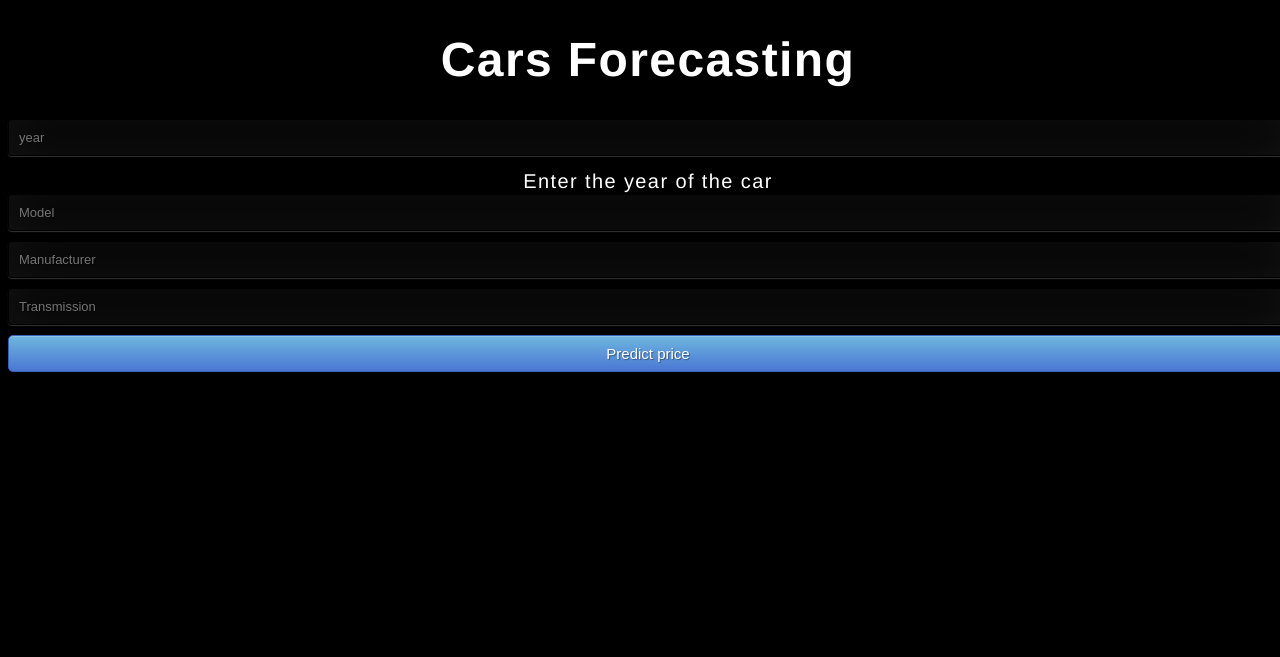
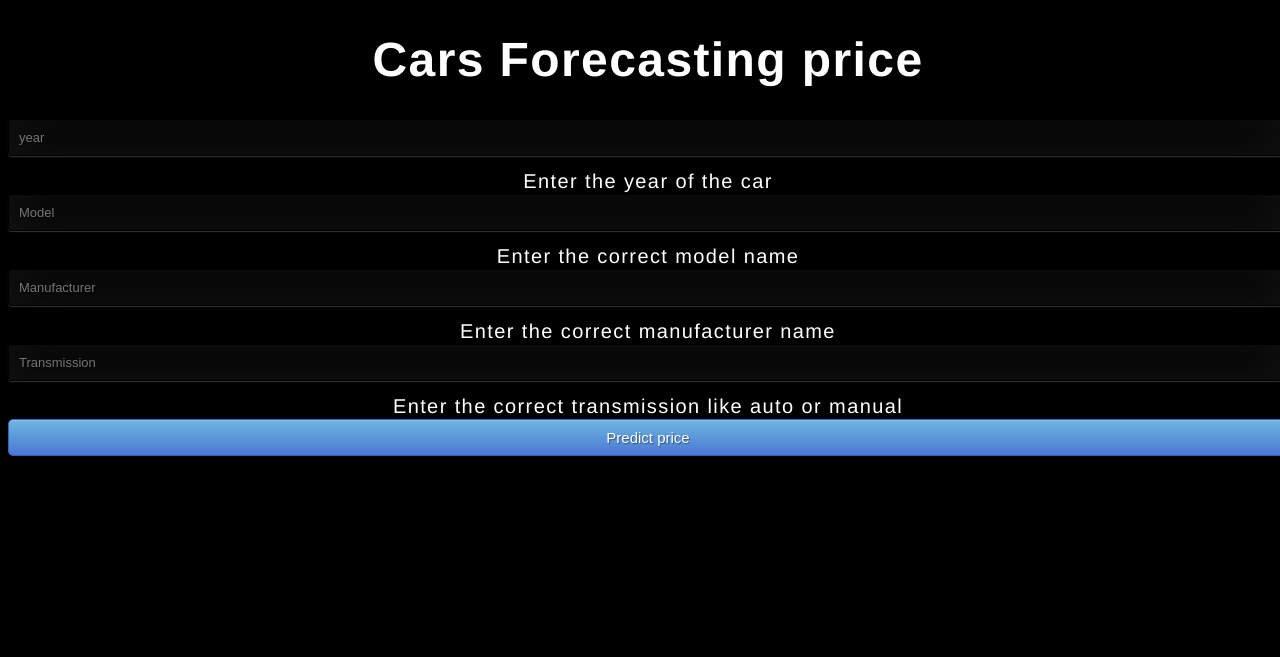
Before and after one commit to osabobo/App, a Flask app: page / in a window 1280 px wide. Shown: the top 657 px of the page. Run offline with Flask 2, Linux system fonts and the light colour scheme; parts of the project's set-up code (start-up, migrations or seed data) failed here and were passed over.

Commit message:
add a file

```diff
--- a/templates/home.html
+++ b/templates/home.html
@@ -13,18 +13,18 @@
 
 <body>
 
-	<h1>Cars Forecasting</h1>
+	<h1>Cars Forecasting price</h1>
 
      <!-- Main Input For Receiving Query to our ML -->
   <form action="{{ url_for('predict')}}" method="post">
     	<input type="text" name="year" placeholder="year" required="required" /><br>
       <small id="YHELP" class="form-text text-muted">Enter the year of the car</small>
         <input type="text" name="model" placeholder="Model" required="required" /><br>
-
+        <small id="MHELP" class="form-text text-muted">Enter the correct model name</small>
 		    <input type="text" name="manufacturer" placeholder="Manufacturer" required="required" /><br>
-
+        <small id="MAHELP" class="form-text text-muted">Enter the correct manufacturer name</small>
          <input type="text" name="transmission" placeholder="Transmission" required="required" /><br>
-
+         <small id="THELP" class="form-text text-muted">Enter the correct transmission like auto or manual</small>
             <button type="submit" class="btn btn-primary btn-block btn-large">Predict price</button>
     </form>
 
```
